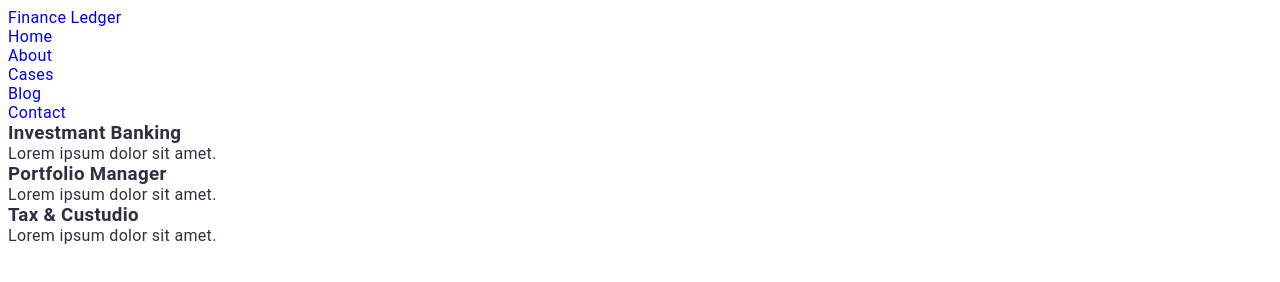
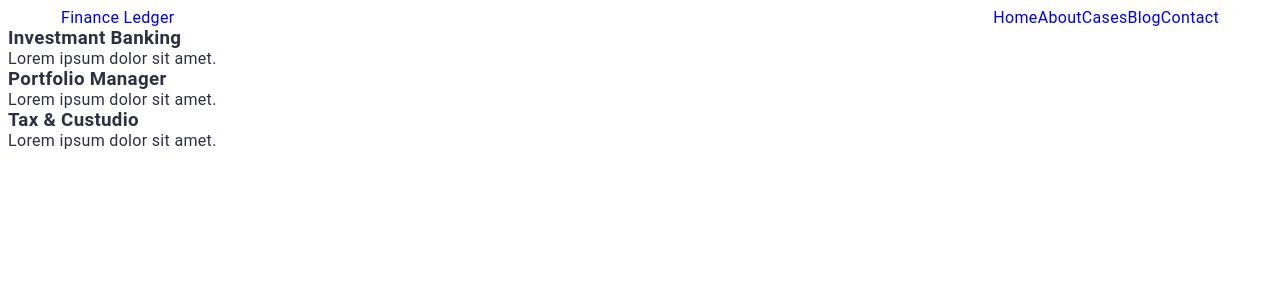
Before and after one commit to ustym-karpiuk/blended-repository, a plain HTML site: page index.html in a window 1280 px wide. Drawn offline with Linux system fonts and the light colour scheme.

Commit message:
add marg

```diff
--- a/css/styles.css
+++ b/css/styles.css
@@ -83,15 +83,24 @@ a {
 }
 /* ------------------HADER------------------- */
 
-
-
 .header {
 }
+.header .container {
+  display: flex;
+  align-items: center;
+}
+/* .header-wrap {
+  display: flex;
+  align-items: center;
+} */
 .header-logo {
 }
 .header-nav {
+  margin-left: auto;
 }
 .header-list {
+  display: flex;
+  align-items: center;
 }
 .header-item {
 }
--- a/index.html
+++ b/index.html
@@ -9,6 +9,7 @@
   </head>
   <body>
     <header class="header">
+      <div class="container header-wrap">
       <a class="header-logo" href="./index.html">Finance Ledger</a>
       <nav class="header-nav">
         <ul class="header-list list">
@@ -29,6 +30,7 @@
           </li>
         </ul>
       </nav>
+      </div>
     </header>
     <main>
       <section>
```
Lines whose indentation alone changed are shown as unchanged.
